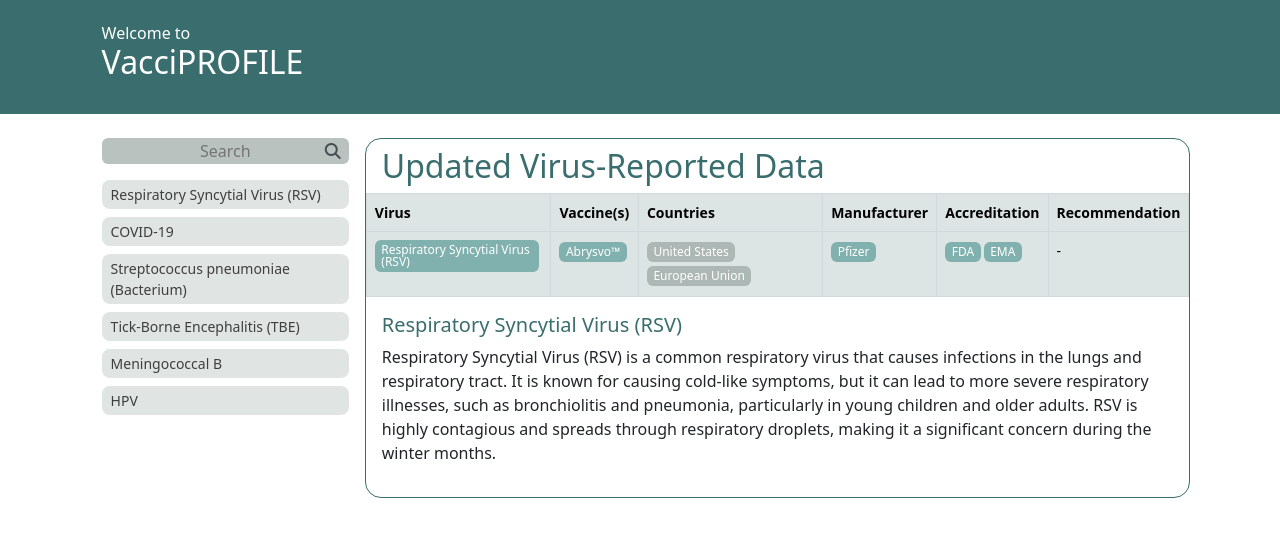
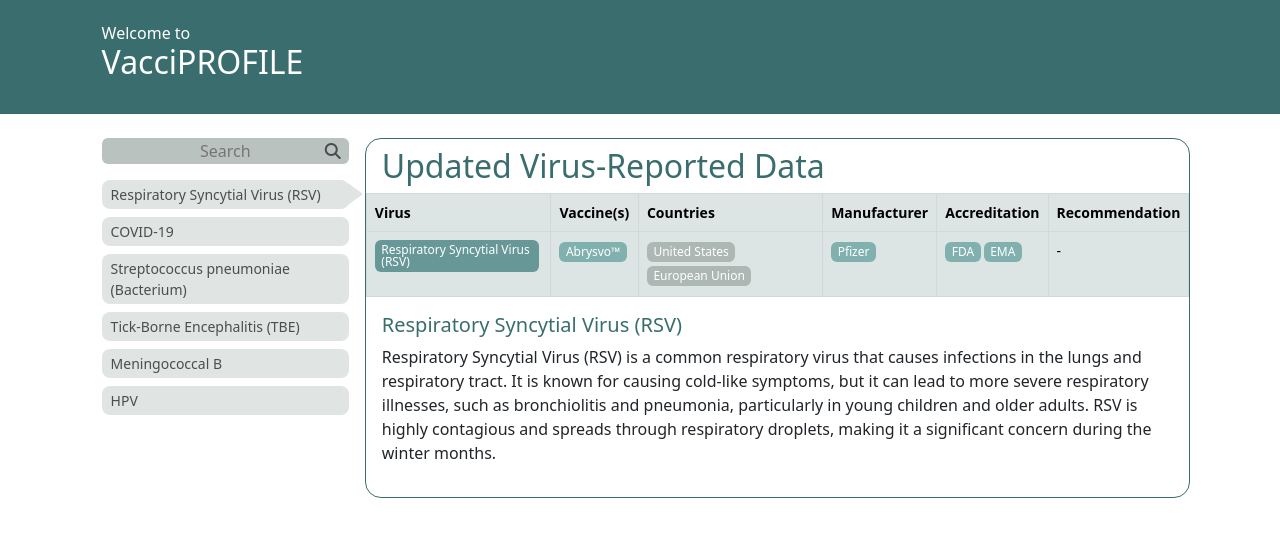
Before and after one commit to gudaedujobs/vacciprofile, a React (Create React App) app in the folder client/: page / in a window 1280 px wide. Shown: the top 536 px of the page. Built offline with nearby package versions, Linux system fonts and the light colour scheme.

Commit message:
Latest update

```diff
--- a/client/src/App.js
+++ b/client/src/App.js
@@ -80,6 +80,7 @@ const App = () => {
     };
 
     return (
+        <div className='vacciprofile-page'>
             <div className='container'>
                 <div className='row bg-primary text-white py-4'>
                     <div className='col-12'>
@@ -87,7 +88,7 @@ const App = () => {
                         <h1 className='heading'>VacciPROFILE</h1>
                     </div>
                 </div>
-            <div className='row mt-4'>
+                <div className='row py-4'>
                     <div className='sidebar col-6 col-sm-4 col-lg-3 pe-3'>
                         <div className='search-container'>
                             <span className="position-relative">
@@ -103,12 +104,12 @@ const App = () => {
                             </span>
                         </div>
                         <div className='virus-list mt-3'>
-                        {viruses.map((v, i) => (
-                            <div key={i} className='sidebar-item bg-light text-dark rounded-3 py-1 mt-2' onClick={() => handleSelectVirus(v)}>{v.name}</div>
+                            {viruses.map((virus, i) => (
+                                <div key={i} className={`sidebar-item bg-light text-dark rounded-3 py-1 mt-2 ${selectedVirus === virus ? 'selected' : ''}`} onClick={() => handleSelectVirus(virus)}>{virus.name}</div>
                             ))}
                         </div>
                     </div>
-                <div className='view-container col-6 col-sm-8 col-lg-9 border border-primary border-1 rounded-4 p-0'>
+                    <div className='view-container bg-white col-6 col-sm-8 col-lg-9 border border-primary border-1 rounded-4 p-0'>
                         <h1 className='heading text-primary px-3 pt-2'>Updated Virus-Reported Data</h1>
                         <div className='view-header table-responsive m-0'>
                             <table className='table table-success w-100 m-0'>
@@ -124,11 +125,11 @@ const App = () => {
                                 </thead>
                                 <tbody>
                                     <tr>
-                                    <td className='virus-cell'><span className='pill-unselected badge' onClick={()=>{handleSelectVirus(selectedVirus)}}>{selectedVirus.name}</span></td>
-                                    <td className='vaccine-cell'>{getVaccineNames(selectedVirus.vaccines).map((vaccine, index)=><span key={index} className='pill-unselected badge' onClick={()=>handleSelectVaccine(vaccine)}>{vaccine}</span>)}</td>
+                                        <td className='virus-cell'><span className={`pill-unselected badge ${detailsType==="Virus" ? `bg-selected` : ``}`} onClick={()=>{handleSelectVirus(selectedVirus)}}>{selectedVirus.name}</span></td>
+                                        <td className='vaccine-cell'>{getVaccineNames(selectedVirus.vaccines).map((vaccine, index)=><span key={index} className={`pill-unselected badge ${detailsType==="Vaccine" && selectedVaccine.name === vaccine ? `bg-selected` : ``}`} onClick={()=>handleSelectVaccine(vaccine)}>{vaccine}</span>)}</td>
                                         <td className='country-cell'>{getCountriesForVaccine(selectedVaccine.vaccineId).map((country, index)=><span key={index} className='pill-unselected pill-unselectable badge bg-muted'>{country}</span>)}</td>
-                                    <td className='manufacturer-cell'><span className='pill-unselected badge' onClick={()=>handleSelectManufacturer()}>{getManufacturerByVaccine()}</span></td>
-                                    <td className='accreditation-cell'>{selectedVaccine.accreditation.map((accreditation=><span className='pill-unselected badge' onClick={()=>handleSelectAccreditation(accreditation)}>{accreditation}</span>))}</td>
+                                        <td className='manufacturer-cell'><span className={`pill-unselected badge ${detailsType==="Manufacturer" ? `bg-selected` : ``}`} onClick={()=>handleSelectManufacturer()}>{getManufacturerByVaccine()}</span></td>
+                                        <td className='accreditation-cell'>{selectedVaccine.accreditation.map((accreditation=><span className={`pill-unselected badge ${detailsType==="Accreditation" && selectedAccreditation === accreditation ? `bg-selected` : ``}`} onClick={()=>handleSelectAccreditation(accreditation)}>{accreditation}</span>))}</td>
                                         <td className='recommendation-cell'>{getRecommendationByVaccine()}</td>
                                     </tr>
                                 </tbody>
@@ -146,8 +147,8 @@ const App = () => {
                             </div> : detailsType==="Manufacturer" ? <div>
                                 <h4 className='report-heading'>{selectedManufacturer.name}</h4>
                                 <p>{selectedManufacturer.description}</p>
-                            <div className='table-responsive m-0'>
-                                <table className='table table-light w-100'>
+                                <div className='table-responsive'>
+                                    <table className='table table-light w-100 m-0'>
                                         <thead>
                                             <tr>
                                                 <th className='text-center' colSpan={2}>Information</th>
@@ -163,14 +164,35 @@ const App = () => {
                                         </tbody>
                                     </table>
                                 </div>
-                            <span>Source(s): {selectedManufacturer.information.sources.map((source, index)=><span key={index}>
-                                <a className='manufacturer-table-source' href={`${source.link}`} target="_blank" rel="noopener noreferrer">{source.title} </a>
-                                <span>({source.lastUpdated}){selectedManufacturer.information.sources.length>1 && index<selectedManufacturer.information.sources.length-1 ? ', ' : ''}</span></span>)}
+                                <span className='sources-list'>Source(s): {selectedManufacturer.information.sources.map((source, index)=><span key={index}>
+                                    <a className='manufacturer-table-source' href={`${source.link}`} target="_blank" rel="noopener noreferrer">{source.title}</a>
+                                    <span> ({source.lastUpdated}){selectedManufacturer.information.sources.length>1 && index<selectedManufacturer.information.sources.length-1 ? ', ' : ''}</span></span>)}
                                 </span>
-                            <p>
-                                <span className='vaccines-label'>Vaccines: </span>
-                                {getVaccinesByManufacturer().map((vaccine=><span className='pill-unselected badge' onClick={()=>handleSelectVaccine(vaccine.name)}>{vaccine.name}</span>))}
-                            </p>
+                                <div className='table-responsive'>
+                                    <table className='table table-light w-100 m-0'>
+                                        <thead>
+                                            <tr>
+                                                <th colSpan={4} className='text-center'><i>Vaccines</i></th>
+                                            </tr>
+                                            <tr>
+                                                <th><i>Tradename</i></th>
+                                                <th><i>Vaccine Type</i></th>
+                                                <th><i>Comments</i></th>
+                                                <th><i>Revenue</i></th>
+                                            </tr>
+                                        </thead>
+                                        <tbody>
+                                            {getVaccinesByManufacturer().map((vaccine, index) => (
+                                                <tr key={index}>
+                                                    <td><i>{<span className='pill-unselected badge' onClick={()=>handleSelectVaccine(vaccine.name)}>{vaccine.name}</span>}</i></td>
+                                                    <td><i>{vaccine.vaccineType || '-'}</i></td>
+                                                    <td><i>{vaccine.comments || '-'}</i></td>
+                                                    <td><i>{vaccine.revenue || '-'}</i></td>
+                                                </tr>
+                                                ))}
+                                            </tbody>
+                                        </table>
+                                    </div>
                                 </div> : detailsType==="Accreditation" ? <div>
                                 <h4 className='report-heading'>{selectedAccreditation}-Approved Vaccines</h4>
                                 {getVaccinesByAccreditation().map((vaccine=><span className='pill-unselected badge' onClick={()=>handleSelectVaccine(vaccine.name)}>{vaccine.name}</span>))}
@@ -179,6 +201,7 @@ const App = () => {
                     </div>
                 </div>
             </div>
+        </div>
     );
 };
 
--- a/client/src/App.scss
+++ b/client/src/App.scss
@@ -25,14 +25,33 @@ a {
 }
 
 .sidebar-item {
+    color: rgb(77, 77, 77)!important;
     font-size: 14px;
     padding-left: 9px;
     padding-right: 9px;
+    position: relative;
 }
 
 .sidebar-item:hover {
     background-color: $darker !important;
     color: white !important;
+}
+
+.sidebar-item.selected::before {
+    content: '';
+    position: absolute;
+    right: -14px;
+    top: 50%;
+    transform: translateY(-50%);
+    width: 0;
+    height: 0;
+    border-top: 11px solid transparent;
+    border-bottom: 11px solid transparent;
+    border-left: 15px solid $light;
+}
+
+.sidebar-item:hover::before {
+    border-left-color: $darker;
 }
 
 table {
@@ -63,6 +82,7 @@ td, th {
 
 .pill-unselected {
     background-color: $pale;
+    // font-weight: bold!important;
     font-weight: 100;
     font-size: 12px;
     display: inline-block;
@@ -76,17 +96,18 @@ td, th {
 }
 
 .pill-unselected:hover {
-    background-color: $hover!important;
+    background-color: $selected!important;
     cursor: pointer;
 }
 
 .pill-unselectable {
     background-color: $unselectable!important;
+    cursor: default!important;
 }
 
 .pill-unselectable:hover {
     background-color: $unselectable!important;
-    cursor: default;
+
 }
 
 .report-heading {
@@ -95,8 +116,8 @@ td, th {
     padding-top: 8px;
 }
 
-.vaccines-label {
-    font-size: 12px;
+.vaccines-list, .sources-list {
+    font-size: 13px!important;
 }
 
 .manufacturer-table-source {
--- a/client/src/assets/data/vaccines.json
+++ b/client/src/assets/data/vaccines.json
@@ -20,6 +20,9 @@
         "accreditation": ["FDA", "EMA"],
         "recommendation": "-",
         "description": "Comirnaty is a COVID-19 vaccine developed by Pfizer and BioNTech. It uses mRNA technology to provide immunity against the SARS-CoV-2 virus, which causes COVID-19. The vaccine was one of the first COVID-19 vaccines to receive emergency use authorization and has been widely administered around the world to help control the pandemic.",
+        "vaccineType": "mRNA Covid vaccine",
+        "comments": "First license, 12/2020",
+        "revenue": "21 bn USD exepted (2021)",
         "link": "https://www.pfizer.com/products/product-detail/comirnaty",
         "lastUpdated": "TBU"
     },
@@ -56,6 +59,7 @@
         "accreditation": ["FDA", "EMA", "WHO"],
         "recommendation": "-",
         "description": "Prevnar 13 is a pneumococcal conjugate vaccine developed by Pfizer to protect against pneumococcal disease caused by 13 types of Streptococcus pneumoniae bacteria. This vaccine is intended for use in children and adults to prevent infections such as pneumonia, meningitis, and bloodstream infections. It is widely used in various countries and is recommended for individuals at higher risk of pneumococcal disease.",
+        "vaccineType": "13-valent pneumococcal conjugate vaccine",
         "link": "https://www.pfizer.com/products/product-detail/prevnar_13",
         "lastUpdated": "TBU"
     },
@@ -80,6 +84,7 @@
         "accreditation": ["EMA", "WHO"],
         "recommendation": "-",
         "description": "TicoVac™ is a vaccine developed by Pfizer for the prevention of tick-borne encephalitis (TBE), a viral infection transmitted by ticks. TicoVac™ is designed to provide protection against TBE and is used in regions where the disease is endemic.",
+        "vaccineType": "Tick-borne-encephalitis (TBE) whole-virus vaccine.",
         "link": "https://www.pfizer.com/products/product-detail/ticovac",
         "lastUpdated": "TBU"
     },
@@ -92,6 +97,7 @@
         "accreditation": ["FDA", "EMA"],
         "recommendation": "-",
         "description": "Trumenba™ is a vaccine developed by Pfizer to protect against serogroup B of Neisseria meningitidis, a bacterium that causes meningococcal disease. Trumenba™ is designed to prevent invasive meningococcal B infections in adolescents and young adults.",
+        "vaccineType": "Meningococcal B vaccine",
         "link": "https://www.pfizer.com/products/product-detail/trumenba",
         "lastUpdated": "TBU"
     },
--- a/client/src/assets/styles/custom.scss
+++ b/client/src/assets/styles/custom.scss
@@ -12,7 +12,7 @@ $danger:rgb(167, 57, 57);
 $table: rgb(220, 229, 227);
 $dark: #3e3f3e;
 $darker: rgb(141, 145, 144);
-$selected: rgb(149, 192, 183);
+$selected: rgb(103, 151, 151);
 $pale: rgb(129, 177, 175);
 $hover: rgb(119, 165, 157);
 $unselectable: rgb(173, 184, 181);
```
Lines whose indentation alone changed are shown as unchanged.
